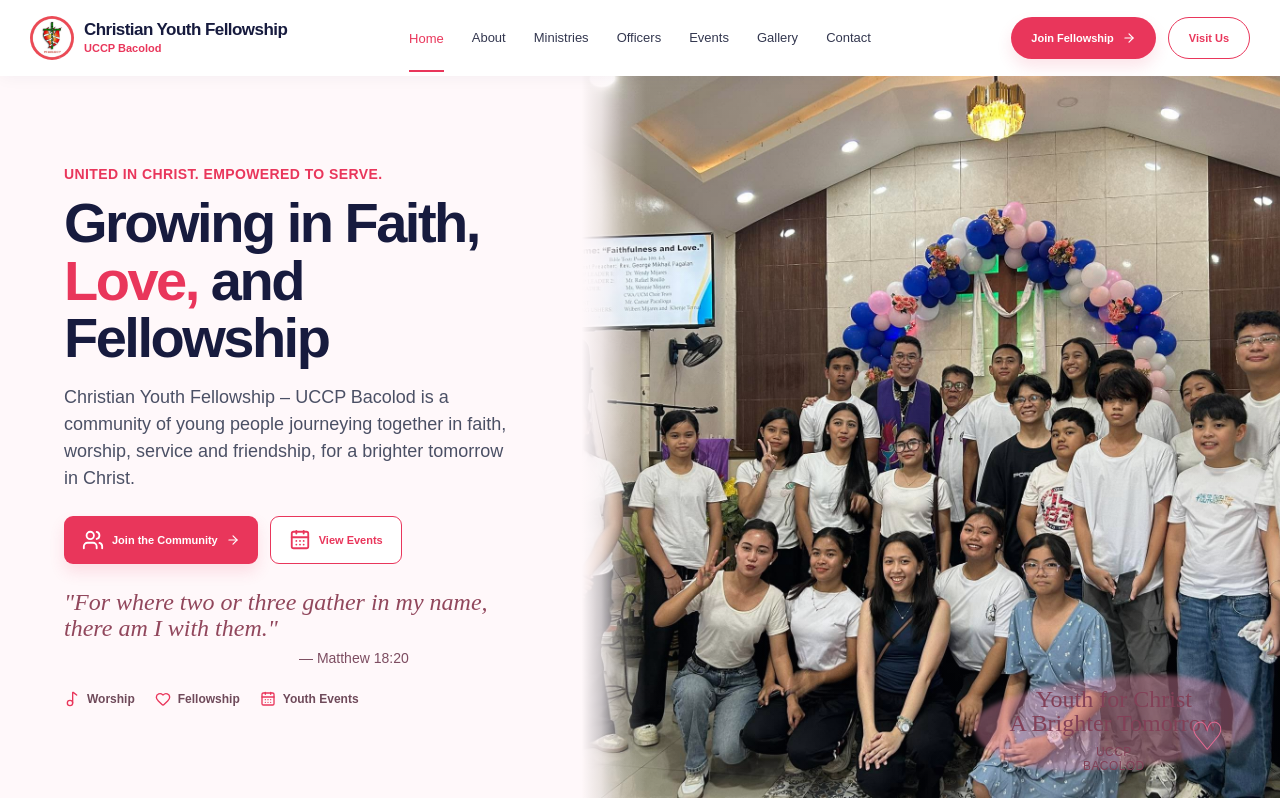
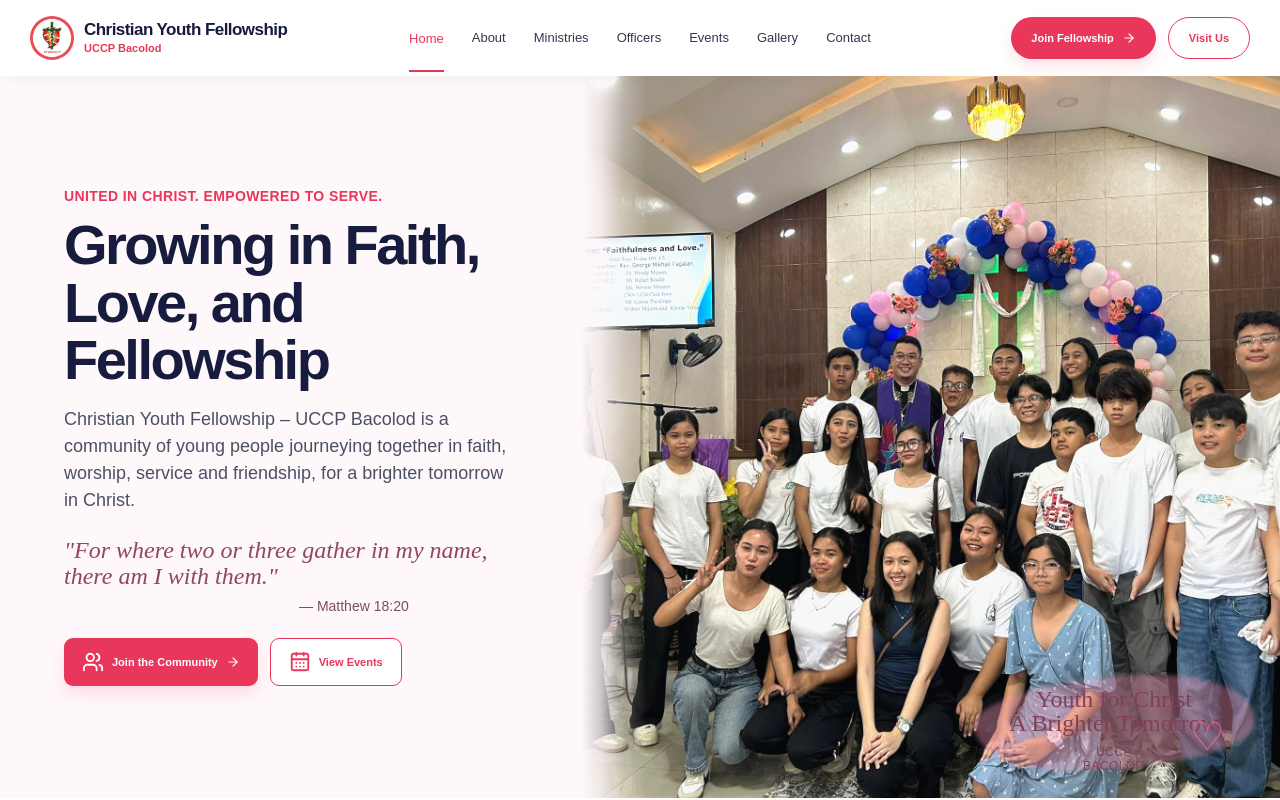
Before and after one commit to k3n988/cyfuccp, a Next.js app in the folder cyfuccp/: page / in a window 1280 px wide. Shown: the top 800 px of the page. Built offline with nearby package versions, Linux system fonts and the light colour scheme.

Commit message:
Response complete: feat(cyfuccp): improve hero readability and remove unused badges

```diff
--- a/cyfuccp/app/components/sections/hero.tsx
+++ b/cyfuccp/app/components/sections/hero.tsx
@@ -1,5 +1,5 @@
 import Image from "next/image";
-import { ArrowRight, CalendarDays, Heart, Music2, Users } from "../ui";
+import { ArrowRight, CalendarDays, Users } from "../ui";
 import { imageUrls } from "../../data/site-content";
 
 export function Hero() {
@@ -14,11 +14,6 @@
           <a href="#events" className="button button-outline"><CalendarDays size={22} /> View Events</a>
         </div>
         <blockquote>&quot;For where two or three gather in my name,<br />there am I with them.&quot;<span>— Matthew 18:20</span></blockquote>
-        <div className="hero-support" aria-label="What we do">
-          <span><Music2 size={16} aria-hidden="true" /> Worship</span>
-          <span><Heart size={16} aria-hidden="true" /> Fellowship</span>
-          <span><CalendarDays size={16} aria-hidden="true" /> Youth Events</span>
-        </div>
       </div>
     </div>
     <div className="hero-final__visual">
--- a/cyfuccp/app/globals.css
+++ b/cyfuccp/app/globals.css
@@ -979,3 +979,18 @@
     text-align:center;
   }
 }
+
+/* Final hero readability pass. */
+.hero-final__copy { display:flex; flex-direction:column; }
+.hero-final h1 em { color:inherit; }
+.hero-final blockquote { order:2; margin-top:0; margin-bottom:24px; }
+.hero-final .hero-actions { order:3; }
+.hero-final__visual img { filter:brightness(1.12) contrast(.96) saturate(1.03); }
+.hero-final__visual::after {
+  background:linear-gradient(180deg,rgba(255,248,250,.04),transparent 25%,rgba(24,26,48,.02));
+}
+.hero-support { display:none; }
+
+@media(max-width:620px){
+  .hero-final blockquote { margin-bottom:20px; }
+}
```
